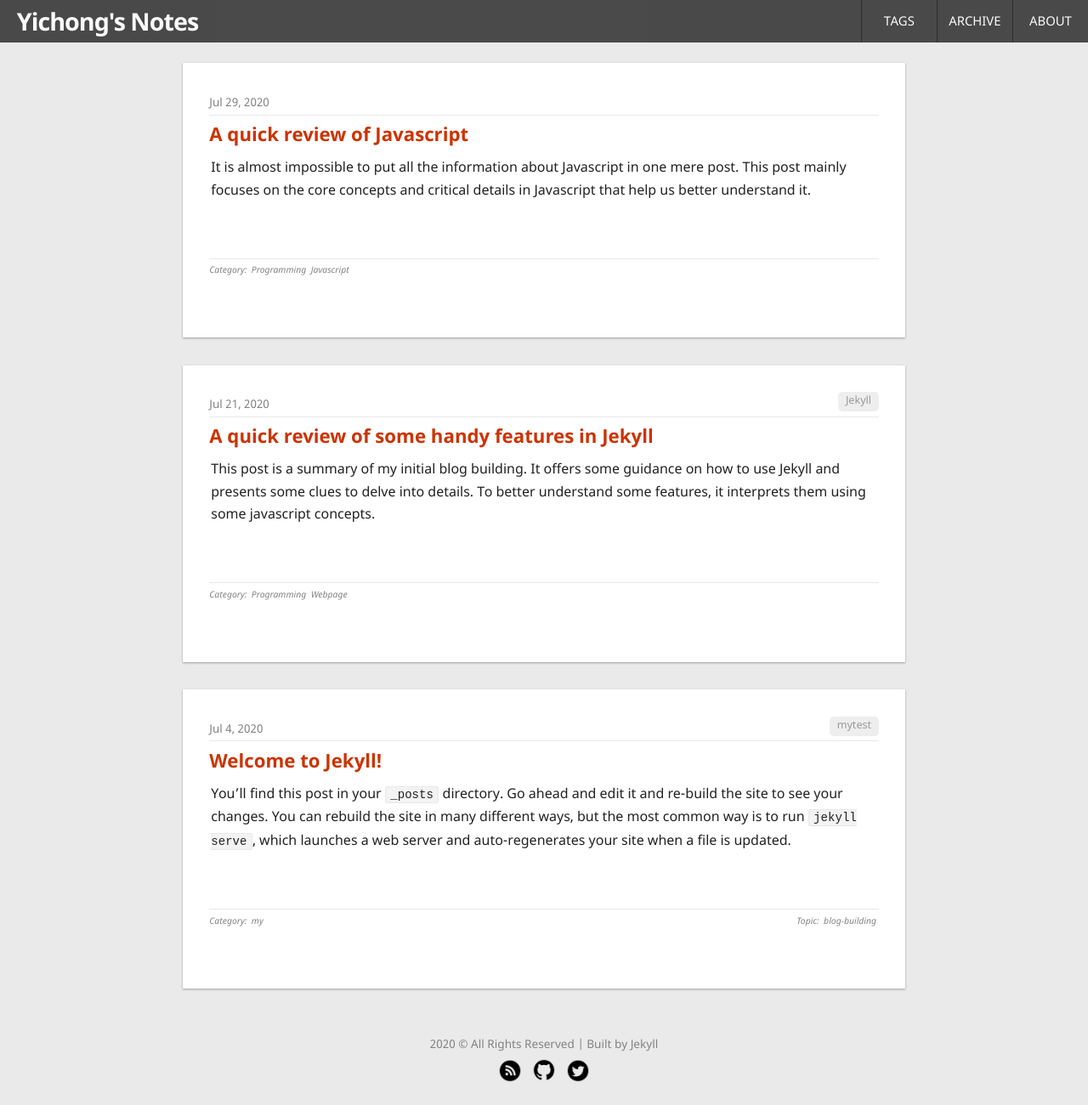
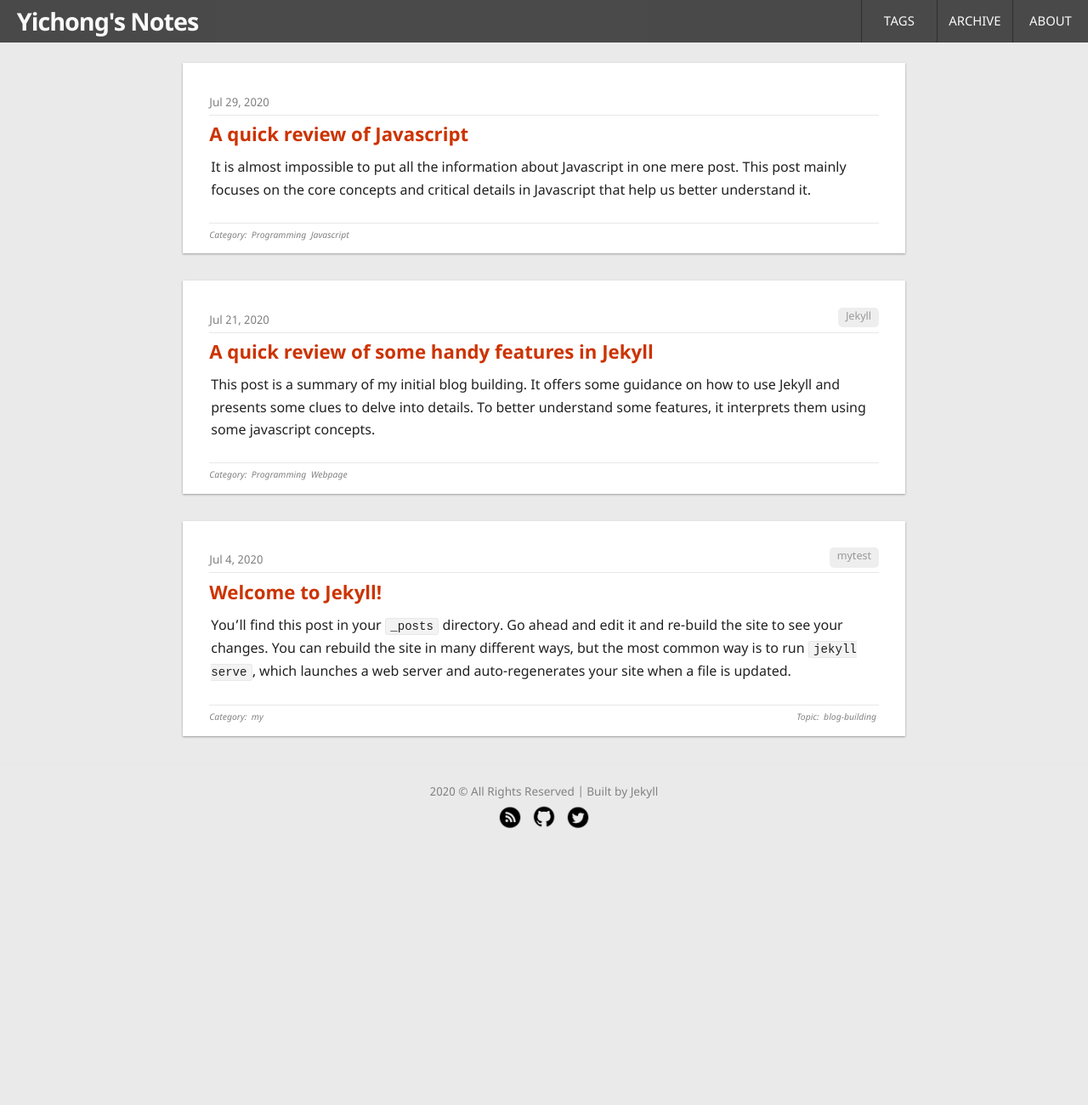
Before and after one commit to yichon/blog, a Jekyll site: the page built from index.html, in a window 1280 px wide. Shown: the whole page at 85% size. Built offline with Jekyll 4.4.1, drawn with Linux system fonts in a browser that asks for light colours; after the commit the page ends 1003 px from its top, so only the background shows below that.

Commit message:
post layout modified

```diff
--- a/_sass/_post.scss
+++ b/_sass/_post.scss
@@ -130,8 +130,9 @@ a.post-tag {
   @extend %clearfix;
   display: block;
   border-top: 1px solid $grey-color-light;
-  margin-top: r-font-size(3.6); // r-size(1); //1vh;
-  margin-bottom: r-font-size(3.6);
+  margin-top: r-font-size(1); // r-size(1); //1vh;
+  // margin-top: r-font-size(3.6);
+  // margin-bottom: r-font-size(3.6);
   padding-top: r-size(0.5);
 
   //overflow: auto;
```
